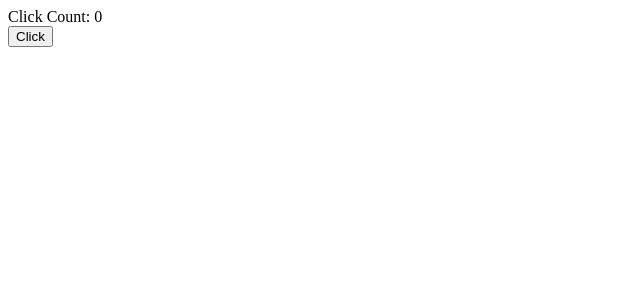
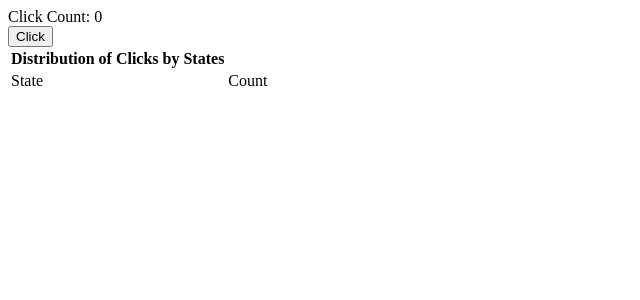
Before and after one commit to WingNinCheung/superLeague-level-1, a React (Create React App) app: page / in a window 1280 px wide. Shown: the top 300 px of the page, without its empty margins (0-640 px from the left). Built offline with nearby package versions, Linux system fonts and the light colour scheme.

Commit message:
finsihed bonus point for geography

```diff
--- a/src/App.js
+++ b/src/App.js
@@ -1,8 +1,10 @@
 import { useEffect, useState } from "react";
+import "./index.css";
 
 function App() {
   // initialize the clickCount state
   const [clickCount, setClickCount] = useState(0);
+  const [stateClick, setStateClick] = useState({});
 
   // handle click event and update clickCount by 1 and set it in local storage
   const handleClick = (e) => {
@@ -10,17 +12,70 @@ function App() {
     const newCount = clickCount + 1;
     setClickCount(newCount);
     localStorage.setItem("count", newCount);
+
+    // handle clickers' locations
+    if ("geolocation" in navigator) {
+      navigator.geolocation.getCurrentPosition(async (position) => {
+        const latitude = position.coords.latitude;
+        const longitude = position.coords.longitude;
+
+        const res = await fetch(
+          `https://api.bigdatacloud.net/data/reverse-geocode-client?latitude=${latitude}&longitude=${longitude}&localityLanguage=en`
+        );
+
+        if (res.ok) {
+          const data = await res.json();
+          const state = data.principalSubdivision;
+
+          // update the stateClick object by clickers' states
+          setStateClick((prevData) => {
+            const newData = { ...prevData };
+            if (newData[state]) {
+              newData[state]++;
+            } else {
+              newData[state] = 1;
+            }
+            localStorage.setItem("stateClick", JSON.stringify(newData));
+            return newData;
+          });
+        } else {
+          console.log("Error: " + res.status);
+        }
+      });
+    } else {
+      console.log("Location Not Available");
+    }
   };
 
-  // get the previous clickCount from local storage upon refresh
+  // get the previous clickCount & stateClick from local storage upon refresh
   useEffect(() => {
     setClickCount(parseInt(localStorage.getItem("count")) || 0);
+    setStateClick(JSON.parse(localStorage.getItem("stateClick")) || {});
   }, []);
 
   return (
     <div>
       <div>Click Count: {clickCount}</div>
       <button onClick={handleClick}>Click</button>
+      <table>
+        <thead>
+          <tr>
+            <th>Distribution of Clicks by States</th>
+          </tr>
+        </thead>
+        <tbody>
+          <tr>
+            <td>State</td>
+            <td>Count</td>
+          </tr>
+          {Object.keys(stateClick).map((state, i) => (
+            <tr key={i}>
+              <td>{state}</td>
+              <td>{stateClick[state]}</td>
+            </tr>
+          ))}
+        </tbody>
+      </table>
     </div>
   );
 }
```
